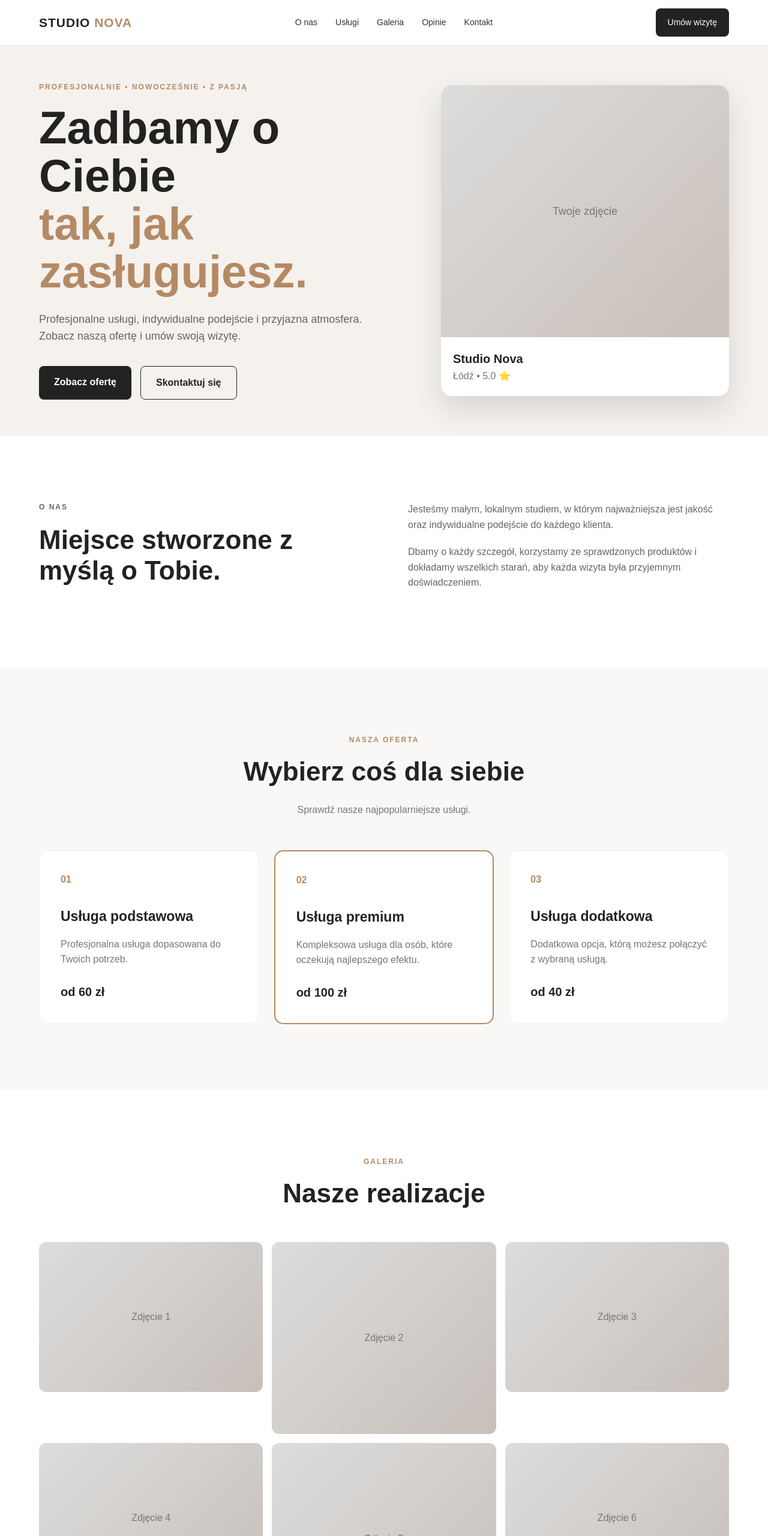
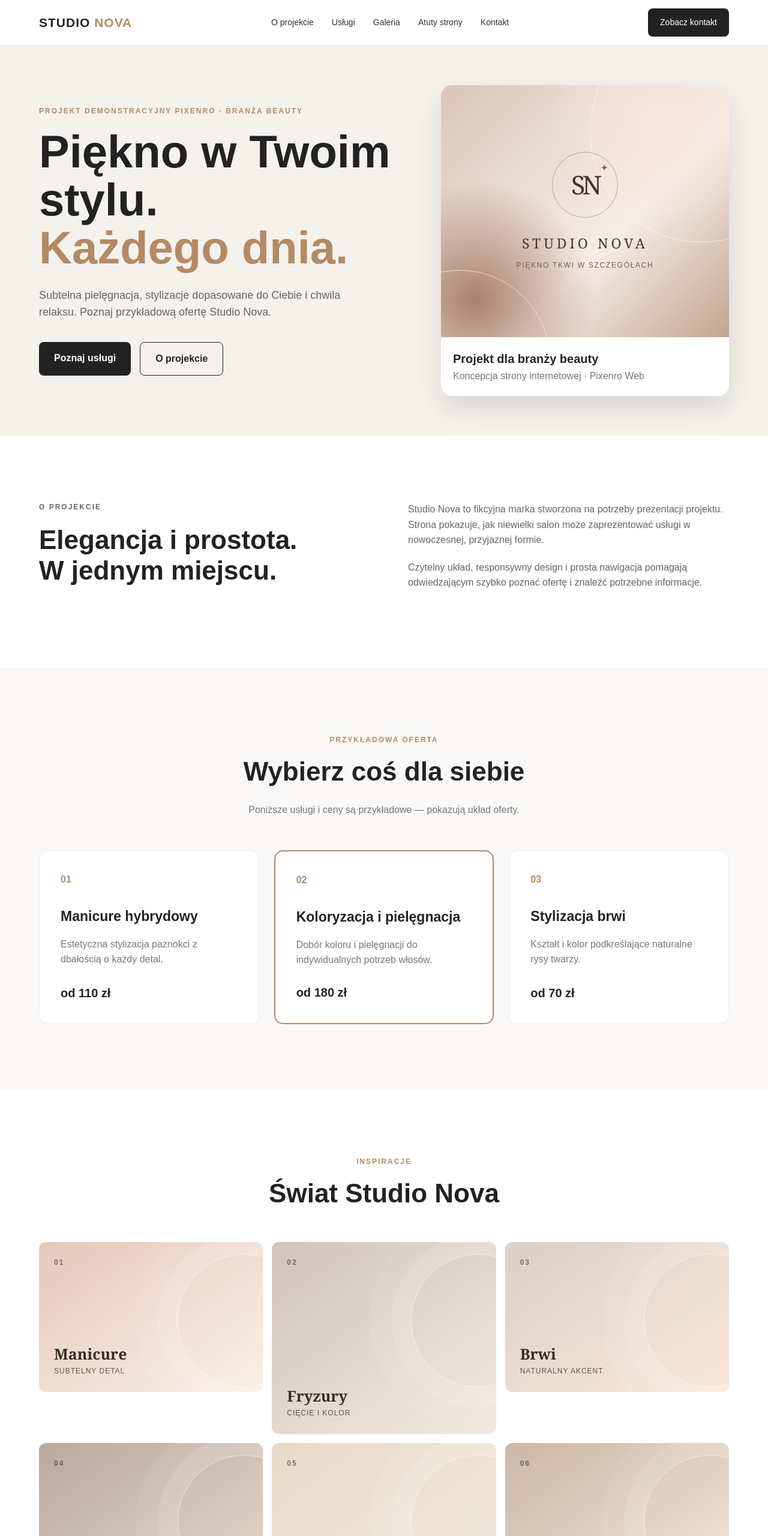
Before and after one commit to maksym-337/business-website, a plain HTML site: page index.html in a window 1280 px wide. Shown: the top 2560 px of the page at 60% size. Drawn offline with Linux system fonts and the light colour scheme.

Commit message:
Add files via upload

```diff
--- a/index.html
+++ b/index.html
@@ -1,11 +1,10 @@
 <!DOCTYPE html>
+
 <html lang="pl">
 <head>
-    <meta charset="UTF-8">
-    <meta name="viewport" content="width=device-width, initial-scale=1.0">
-
-    <title>Studio Nova — Profesjonalne usługi</title>
-
+<meta charset="utf-8"/>
+<meta content="Przykładowa, responsywna strona internetowa dla studia urody. Projekt demonstracyjny Pixenro Web." name="description"/><meta content="width=device-width, initial-scale=1.0" name="viewport"/>
+<title>Studio Nova — Studio urody | Projekt demonstracyjny Pixenro</title>
 <style>
         * {
             margin: 0;
@@ -478,487 +477,240 @@
                 gap: 10px;
             }
         }
+
+
+        /* POLISHED DEMO DETAILS */
+        .hero-image {
+            position: relative;
+            height: 420px;
+            overflow: hidden;
+            flex-direction: column;
+            background: radial-gradient(circle at 75% 15%, #fae6dc 0, transparent 35%),
+                        radial-gradient(circle at 12% 85%, #aa816e 0, transparent 36%),
+                        linear-gradient(135deg, #dbc6b8, #f7ede6 60%, #c2a48f);
+            color: #44342e;
+            isolation: isolate;
+        }
+        .hero-image:before, .hero-image:after {
+            content: '';
+            position: absolute;
+            border: 1px solid rgba(255,255,255,.58);
+            border-radius: 50%;
+            z-index:-1;
+        }
+        .hero-image:before {width: 370px; height:370px; top:-110px;right:-140px;}
+        .hero-image:after {width: 300px;height:300px;bottom:-190px;left:-120px;}
+        .hero-art-mark {
+            display: flex;align-items: center;justify-content: center;
+            height: 110px;width:110px;border: 1px solid rgba(79,51,39,.34);border-radius: 50%;
+            font-family: Georgia,serif;font-size: 43px;letter-spacing:-5px;line-height:1;position:relative;margin-bottom:24px;
+        }
+        .hero-art-mark span {font-family: Georgia,serif;font-size:16px;position:absolute;top:17px;right:15px;letter-spacing:0;color:#8b5f4c}
+        .hero-art-name {font-family: Georgia,serif;letter-spacing:5px;font-size:23px;color:#43352f;}
+        .hero-art-desc {font-size:12px;letter-spacing:1.7px;text-transform:uppercase;margin-top:9px;color:#745e53;}
+        .gallery-item {align-items:stretch;justify-content:space-between;flex-direction:column;text-align:left; padding:25px;position:relative;overflow:hidden;color:#332c29;isolation:isolate;}
+        .gallery-item:before {content:'';position:absolute;z-index:-1;width:220px;height:220px;border-radius:50%;border: 1px solid rgba(255,255,255,.56);right:-80px;top:20px;box-shadow:0 0 0 33px rgba(255,255,255,.1), 0 0 0 70px rgba(255,255,255,.06)}
+        .gallery-item:nth-child(1) {background:linear-gradient(145deg,#e6c8bb,#faf0e6)}
+        .gallery-item:nth-child(2) {background:linear-gradient(145deg,#d2c4bd,#f0e9e1)}
+        .gallery-item:nth-child(3) {background:linear-gradient(145deg,#decfc5,#f8e8d9)}
+        .gallery-item:nth-child(4) {background:linear-gradient(145deg,#baa89e,#e6d9cb)}
+        .gallery-item:nth-child(5) {background:linear-gradient(145deg,#e8d9c7,#f5ece0)}
+        .gallery-item:nth-child(6) {background:linear-gradient(145deg,#ccb7a7,#f4e6d7)}
+        .tile-number {font-size:12px;letter-spacing:2px;font-weight:700;opacity:.6;}
+        .tile-body {display:flex;flex-direction:column;gap:5px;}
+        .tile-body strong {font-size:25px;line-height:1.1;font-family:Georgia,serif;}
+        .tile-body small {font-size:12px;letter-spacing:1px;text-transform:uppercase;opacity:.76}
+        .review {min-height:205px;}
+        .review h3 {font-size:21px;margin-bottom:13px;}
+        .feature-symbol {display:block;font-size:30px;line-height:1;color:#b48a64;margin-bottom:23px;}
+        .contact-grid>div:first-child p:last-child {font-size:12px;color:#927a67;margin-top:20px;}
+        .service-card {min-height: 282px;display:flex;flex-direction:column;}
+        .service-card strong {margin-top:auto;}
+        a:focus-visible, button:focus-visible {outline:3px solid #b48a64;outline-offset:3px;}
+        @media(max-width:800px) {
+          .hero-image {height:340px;}
+          .gallery-item {min-height:210px;}
+          .gallery-item:nth-child(2), .gallery-item:nth-child(5) {min-height:250px;}
+        }
+        @media(prefers-reduced-motion:reduce) {html {scroll-behavior:auto;} .button,.service-card {transition:none;}}
 </style>
 </head>
-
 <body>
-
 <!-- HEADER -->
-
 <header class="header">
-
 <div class="container nav">
-
-            <a href="#" class="logo">
+<a class="logo" href="#">
                 STUDIO <span>NOVA</span>
 </a>
-
 <nav class="menu" id="menu">
-                <a href="#o-nas">O nas</a>
+<a href="#o-nas">O projekcie</a>
 <a href="#uslugi">Usługi</a>
 <a href="#galeria">Galeria</a>
-                <a href="#opinie">Opinie</a>
+<a href="#opinie">Atuty strony</a>
 <a href="#kontakt">Kontakt</a>
 </nav>
-
-            <a href="#kontakt" class="nav-button">
-                Umów wizytę
-            </a>
-
-            <button class="burger" id="burger">
+<a class="nav-button" href="#kontakt">Zobacz kontakt</a>
+<button aria-controls="menu" aria-expanded="false" aria-label="Otwórz menu" class="burger" id="burger" type="button">
                 ☰
             </button>
-
 </div>
-
 </header>
-
-
 <!-- HERO -->
-
 <section class="hero">
-
 <div class="container hero-content">
-
 <div class="hero-text">
-
-                <p class="small-title">
-                    PROFESJONALNIE • NOWOCZEŚNIE • Z PASJĄ
-                </p>
-
-                <h1>
-                    Zadbamy o Ciebie<br>
-                    <span>tak, jak zasługujesz.</span>
-                </h1>
-
-                <p class="hero-description">
-                    Profesjonalne usługi, indywidualne podejście
-                    i przyjazna atmosfera. Zobacz naszą ofertę
-                    i umów swoją wizytę.
-                </p>
-
+<p class="small-title">PROJEKT DEMONSTRACYJNY PIXENRO · BRANŻA BEAUTY</p>
+<h1>Piękno w Twoim stylu.<br/><span>Każdego dnia.</span></h1>
+<p class="hero-description">Subtelna pielęgnacja, stylizacje dopasowane do Ciebie i chwila relaksu. Poznaj przykładową ofertę Studio Nova.</p>
 <div class="hero-buttons">
-
-                    <a href="#uslugi" class="button primary">
-                        Zobacz ofertę
-                    </a>
-
-                    <a href="#kontakt" class="button secondary">
-                        Skontaktuj się
-                    </a>
-
+<a class="button primary" href="#uslugi">Poznaj usługi</a>
+<a class="button secondary" href="#o-nas">O projekcie</a>
 </div>
-
 </div>
-
-
 <div class="hero-card">
-
-                <div class="hero-image">
-                    Twoje zdjęcie
+<div class="hero-image"><div class="hero-art-mark">SN<span>✦</span></div><div class="hero-art-name">STUDIO NOVA</div><div class="hero-art-desc">Piękno tkwi w szczegółach</div></div>
+<div class="hero-card-info">
+<strong>Projekt dla branży beauty</strong>
+<p>Koncepcja strony internetowej · Pixenro Web</p>
 </div>
-
-                <div class="hero-card-info">
-                    <strong>Studio Nova</strong>
-                    <p>Łódź • 5.0 ⭐</p>
 </div>
-
 </div>
-
+</section>
+<!-- ABOUT -->
+<section class="about" id="o-nas">
+<div class="container about-grid">
+<div>
+<p class="section-label">O PROJEKCIE</p>
+<h2>Elegancja i prostota.<br/>W jednym miejscu.</h2>
 </div>
-
+<div>
+<p>Studio Nova to fikcyjna marka stworzona na potrzeby prezentacji projektu. Strona pokazuje, jak niewielki salon może zaprezentować usługi w nowoczesnej, przyjaznej formie.</p>
+<p>Czytelny układ, responsywny design i prosta nawigacja pomagają odwiedzającym szybko poznać ofertę i znaleźć potrzebne informacje.</p>
+</div>
+</div>
 </section>
-
-
-    <!-- ABOUT -->
-
-    <section class="about" id="o-nas">
-
-        <div class="container about-grid">
-
-            <div>
-
-                <p class="section-label">
-                    O NAS
-                </p>
-
-                <h2>
-                    Miejsce stworzone
-                    z myślą o Tobie.
-                </h2>
-
+<!-- SERVICES -->
+<section class="services" id="uslugi">
+<div class="container">
+<div class="section-heading">
+<p class="section-label">PRZYKŁADOWA OFERTA</p>
+<h2>Wybierz coś dla siebie</h2>
+<p>Poniższe usługi i ceny są przykładowe — pokazują układ oferty.</p>
 </div>
-
-            <div>
-
-                <p>
-                    Jesteśmy małym, lokalnym studiem, w którym
-                    najważniejsza jest jakość oraz indywidualne
-                    podejście do każdego klienta.
-                </p>
-
-                <p>
-                    Dbamy o każdy szczegół, korzystamy ze sprawdzonych
-                    produktów i dokładamy wszelkich starań,
-                    aby każda wizyta była przyjemnym doświadczeniem.
-                </p>
-
-            </div>
-
-        </div>
-
-    </section>
-
-
-    <!-- SERVICES -->
-
-    <section class="services" id="uslugi">
-
-        <div class="container">
-
-            <div class="section-heading">
-
-                <p class="section-label">
-                    NASZA OFERTA
-                </p>
-
-                <h2>
-                    Wybierz coś dla siebie
-                </h2>
-
-                <p>
-                    Sprawdź nasze najpopularniejsze usługi.
-                </p>
-
-            </div>
-
-
 <div class="services-grid">
-
 <div class="service-card">
-
 <div class="service-number">
                         01
                     </div>
-
-                    <h3>
-                        Usługa podstawowa
-                    </h3>
-
-                    <p>
-                        Profesjonalna usługa dopasowana
-                        do Twoich potrzeb.
-                    </p>
-
-                    <strong>
-                        od 60 zł
-                    </strong>
-
+<h3>Manicure hybrydowy</h3>
+<p>Estetyczna stylizacja paznokci z dbałością o każdy detal.</p>
+<strong>od 110 zł</strong>
 </div>
-
-
 <div class="service-card featured">
-
 <div class="service-number">
                         02
                     </div>
-
-                    <h3>
-                        Usługa premium
-                    </h3>
-
-                    <p>
-                        Kompleksowa usługa dla osób,
-                        które oczekują najlepszego efektu.
-                    </p>
-
-                    <strong>
-                        od 100 zł
-                    </strong>
-
+<h3>Koloryzacja i pielęgnacja</h3>
+<p>Dobór koloru i pielęgnacji do indywidualnych potrzeb włosów.</p>
+<strong>od 180 zł</strong>
 </div>
-
-
 <div class="service-card">
-
 <div class="service-number">
                         03
                     </div>
-
-                    <h3>
-                        Usługa dodatkowa
-                    </h3>
-
-                    <p>
-                        Dodatkowa opcja, którą możesz
-                        połączyć z wybraną usługą.
-                    </p>
-
-                    <strong>
-                        od 40 zł
-                    </strong>
-
+<h3>Stylizacja brwi</h3>
+<p>Kształt i kolor podkreślające naturalne rysy twarzy.</p>
+<strong>od 70 zł</strong>
 </div>
-
 </div>
-
 </div>
-
 </section>
-
-
 <!-- GALLERY -->
-
 <section class="gallery" id="galeria">
-
 <div class="container">
-
 <div class="section-heading">
-
-                <p class="section-label">
-                    GALERIA
-                </p>
-
-                <h2>
-                    Nasze realizacje
-                </h2>
-
+<p class="section-label">INSPIRACJE</p>
+<h2>Świat Studio Nova</h2>
 </div>
-
-
 <div class="gallery-grid">
-
-                <div class="gallery-item">
-                    Zdjęcie 1
+<div class="gallery-item"><span class="tile-number">01</span><span class="tile-body"><strong>Manicure</strong><small>Subtelny detal</small></span></div>
+<div class="gallery-item"><span class="tile-number">02</span><span class="tile-body"><strong>Fryzury</strong><small>Cięcie i kolor</small></span></div>
+<div class="gallery-item"><span class="tile-number">03</span><span class="tile-body"><strong>Brwi</strong><small>Naturalny akcent</small></span></div>
+<div class="gallery-item"><span class="tile-number">04</span><span class="tile-body"><strong>Pielęgnacja</strong><small>Czas dla siebie</small></span></div>
+<div class="gallery-item"><span class="tile-number">05</span><span class="tile-body"><strong>Koloryzacja</strong><small>Twój styl</small></span></div>
+<div class="gallery-item"><span class="tile-number">06</span><span class="tile-body"><strong>Studio Nova</strong><small>Beauty concept</small></span></div>
 </div>
-
-                <div class="gallery-item">
-                    Zdjęcie 2
 </div>
-
-                <div class="gallery-item">
-                    Zdjęcie 3
+</section>
+<!-- REVIEWS -->
+<section class="reviews" id="opinie">
+<div class="container">
+<div class="section-heading">
+<p class="section-label">DLACZEGO TEN UKŁAD?</p>
+<h2>Z myślą o klientach</h2>
 </div>
-
-                <div class="gallery-item">
-                    Zdjęcie 4
+<div class="reviews-grid">
+<div class="review"><span class="feature-symbol">✦</span><h3>Prosta nawigacja</h3><p>Wszystkie istotne informacje dostępne w kilku kliknięciach.</p></div>
+<div class="review"><span class="feature-symbol">✦</span><h3>Wersja mobilna</h3><p>Układ dopasowany do telefonu, tabletu i komputera.</p></div>
+<div class="review"><span class="feature-symbol">✦</span><h3>Spójny wygląd</h3><p>Kolory, typografia i detale dopasowane do estetyki marki.</p></div>
 </div>
-
-                <div class="gallery-item">
-                    Zdjęcie 5
 </div>
-
-                <div class="gallery-item">
-                    Zdjęcie 6
+</section>
+<!-- CTA -->
+<section class="cta">
+<div class="container">
+<h2>Twoja marka zasługuje na dobrą stronę</h2>
+<p>To przykładowy projekt, który można dostosować do charakteru konkretnego salonu.</p>
+<a class="button light" href="#kontakt">Zobacz sekcję kontaktową</a>
 </div>
-
+</section>
+<!-- CONTACT -->
+<section class="contact" id="kontakt">
+<div class="container contact-grid">
+<div>
+<p class="section-label">KONTAKT · DEMO</p>
+<h2>Wszystko pod ręką</h2>
+<p>Tutaj może znaleźć się adres salonu i wskazówki dojazdu.</p>
+<p>Tutaj klient znajdzie telefon, e-mail lub przycisk rezerwacji.</p>
+<p>Uwaga: Studio Nova to fikcyjna marka, a projekt ma charakter demonstracyjny.</p>
 </div>
-
-        </div>
-
-    </section>
-
-
-    <!-- REVIEWS -->
-
-    <section class="reviews" id="opinie">
-
-        <div class="container">
-
-            <div class="section-heading">
-
-                <p class="section-label">
-                    OPINIE
-                </p>
-
-                <h2>
-                    Co mówią nasi klienci?
-                </h2>
-
-            </div>
-
-
-            <div class="reviews-grid">
-
-                <div class="review">
-
-                    <div class="stars">
-                        ★★★★★
-                    </div>
-
-                    <p>
-                        „Bardzo miła obsługa i świetna jakość.
-                        Na pewno wrócę!”
-                    </p>
-
-                    <strong>
-                        — Anna
-                    </strong>
-
-                </div>
-
-
-                <div class="review">
-
-                    <div class="stars">
-                        ★★★★★
-                    </div>
-
-                    <p>
-                        „Profesjonalne podejście i świetna atmosfera.
-                        Polecam każdemu.”
-                    </p>
-
-                    <strong>
-                        — Michał
-                    </strong>
-
-                </div>
-
-
-                <div class="review">
-
-                    <div class="stars">
-                        ★★★★★
-                    </div>
-
-                    <p>
-                        „Jestem bardzo zadowolona z efektu.
-                        Wszystko wygląda świetnie.”
-                    </p>
-
-                    <strong>
-                        — Katarzyna
-                    </strong>
-
-                </div>
-
-            </div>
-
-        </div>
-
-    </section>
-
-
-    <!-- CTA -->
-
-    <section class="cta">
-
-        <div class="container">
-
-            <h2>
-                Gotowy na swoją wizytę?
-            </h2>
-
-            <p>
-                Napisz do nas lub zadzwoń — chętnie odpowiemy
-                na wszystkie pytania.
-            </p>
-
-            <a href="#kontakt" class="button light">
-                Umów wizytę
-            </a>
-
-        </div>
-
-    </section>
-
-
-    <!-- CONTACT -->
-
-    <section class="contact" id="kontakt">
-
-        <div class="container contact-grid">
-
-            <div>
-
-                <p class="section-label">
-                    KONTAKT
-                </p>
-
-                <h2>
-                    Odwiedź nas
-                </h2>
-
-                <p>
-                    📍 ul. Piotrkowska 123, Łódź
-                </p>
-
-                <p>
-                    📞 +48 123 456 789
-                </p>
-
-                <p>
-                    ✉️ kontakt@studionova.pl
-                </p>
-
-            </div>
-
-
 <div class="opening">
-
-                <h3>
-                    Godziny otwarcia
-                </h3>
-
+<h3>Przykładowe godziny otwarcia</h3>
 <div>
 <span>
                         Poniedziałek – Piątek
                     </span>
-
 <strong>
                         09:00 – 19:00
                     </strong>
 </div>
-
 <div>
 <span>
                         Sobota
                     </span>
-
 <strong>
                         10:00 – 15:00
                     </strong>
 </div>
-
 <div>
 <span>
                         Niedziela
                     </span>
-
 <strong>
                         Zamknięte
                     </strong>
 </div>
-
 </div>
-
 </div>
-
 </section>
-
-
 <!-- FOOTER -->
-
 <footer>
-
 <div class="container footer-content">
-
-            <div>
-                © 2026 Studio Nova
+<div>© 2026 Studio Nova · Projekt demonstracyjny Pixenro</div>
+<div>Usługi, ceny i godziny są przykładowe</div>
 </div>
-
-            <div>
-                Wszystkie prawa zastrzeżone
-            </div>
-
-        </div>
-
 </footer>
-
-
 <!-- JAVASCRIPT -->
-
 <script>
 
         const burger = document.getElementById("burger");
@@ -966,6 +718,7 @@
 
         burger.addEventListener("click", function () {
             menu.classList.toggle("active");
+            burger.setAttribute("aria-expanded", String(menu.classList.contains("active")));
         });
 
 
@@ -975,6 +728,7 @@
 
             link.addEventListener("click", function () {
                 menu.classList.remove("active");
+                burger.setAttribute("aria-expanded", "false");
             });
 
         });
@@ -1009,6 +763,5 @@
         });
 
     </script>
-
 </body>
 </html>
```
Lines whose indentation alone changed are shown as unchanged.
